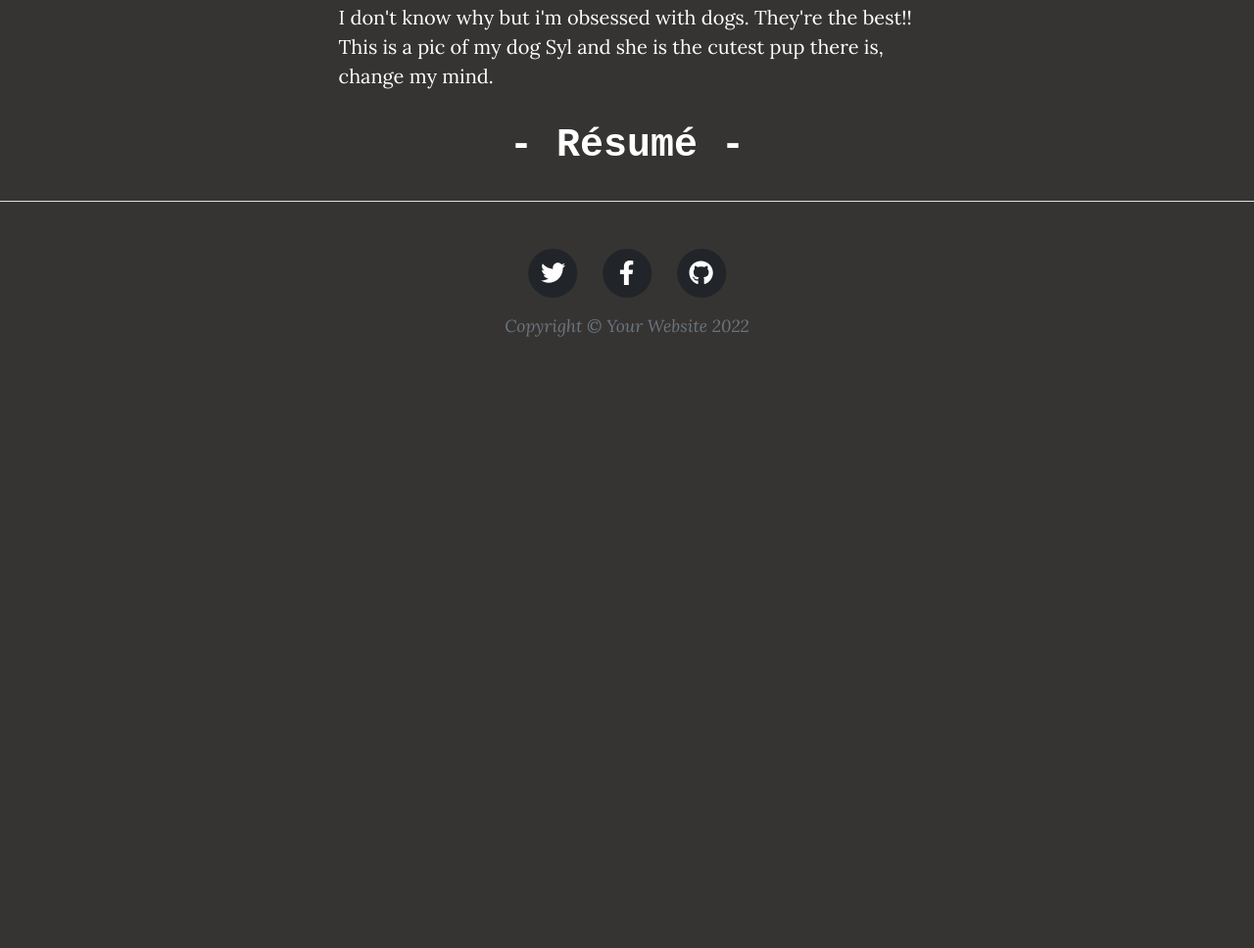
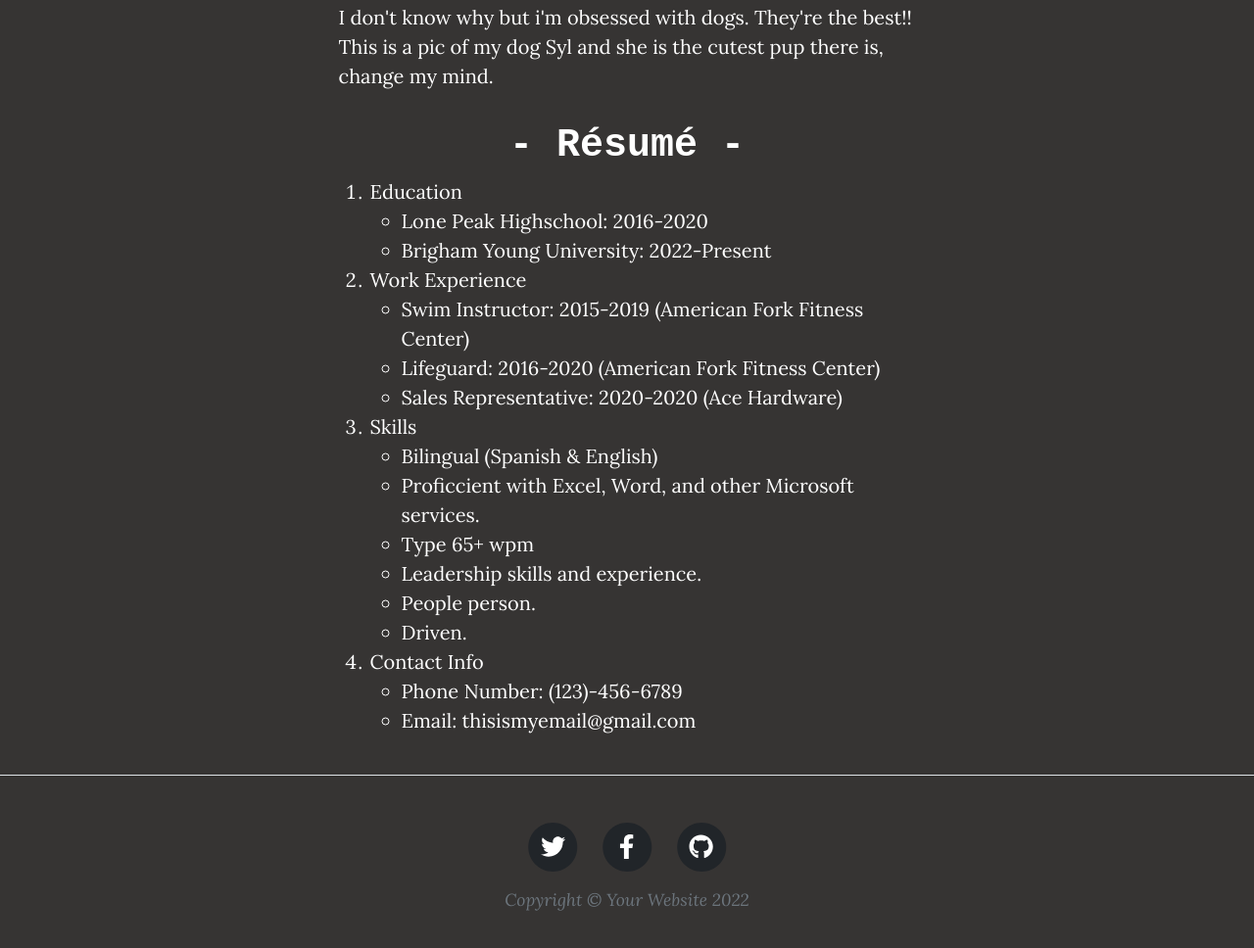
Before and after one commit to Josh-Griener/IS201-JoshuaGriener, a plain HTML site: page html/about.html in a window 1280 px wide. Shown: the part 5310-6278 px from the top of the page at 98% size. Before the commit the page ends 5704 px from the top, so only its background shows below. Drawn offline with nearby package versions, Linux system fonts and the light colour scheme; files whose address does not match are found by name.

Commit message:
Add files via upload

```diff
--- a/html/about.html
+++ b/html/about.html
@@ -1,3 +1,4 @@
+<!--Joshua Griener 4/16/22-->
 <!DOCTYPE html>
 <html lang="en">
     <head>
@@ -119,6 +120,36 @@
                         </p>
 
                         <h1 id="resume" class="AboutHeaders">- Résumé -</h1>
+
+                        <ol>
+                            <li>Education</li>
+                            <ul>
+                                <li>Lone Peak Highschool: 2016-2020</li>
+                                <li>Brigham Young University: 2022-Present</li>
+                            </ul>
+                            <li>Work Experience</li>
+                            <ul>
+                                <li>Swim Instructor: 2015-2019 (American Fork Fitness Center)</li>
+                                <li>Lifeguard: 2016-2020 (American Fork Fitness Center)</li>
+                                <li>Sales Representative: 2020-2020 (Ace Hardware)</li>
+                            </ul>
+                            <li>Skills</li>
+                            <ul>
+                                <li>Bilingual (Spanish & English)</li>
+                                <li>Proficcient with Excel, Word, and other Microsoft services.</li>
+                                <li>Type 65+ wpm</li>
+                                <li>Leadership skills and experience.</li>
+                                <li>People person.</li>
+                                <li>Driven.</li>
+                            </ul>
+                            <li>Contact Info</li>
+                            <ul>
+                                <li>Phone Number: (123)-456-6789</li>
+                                <li>Email: thisismyemail@gmail.com</li>
+                            </ul>
+                        </ol>
+
+
                     </div>
                 </div>
             </div>
```
Also changed, not shown: html/tableau.html (+2 -0 lines), index.html (+1 -0 lines).
